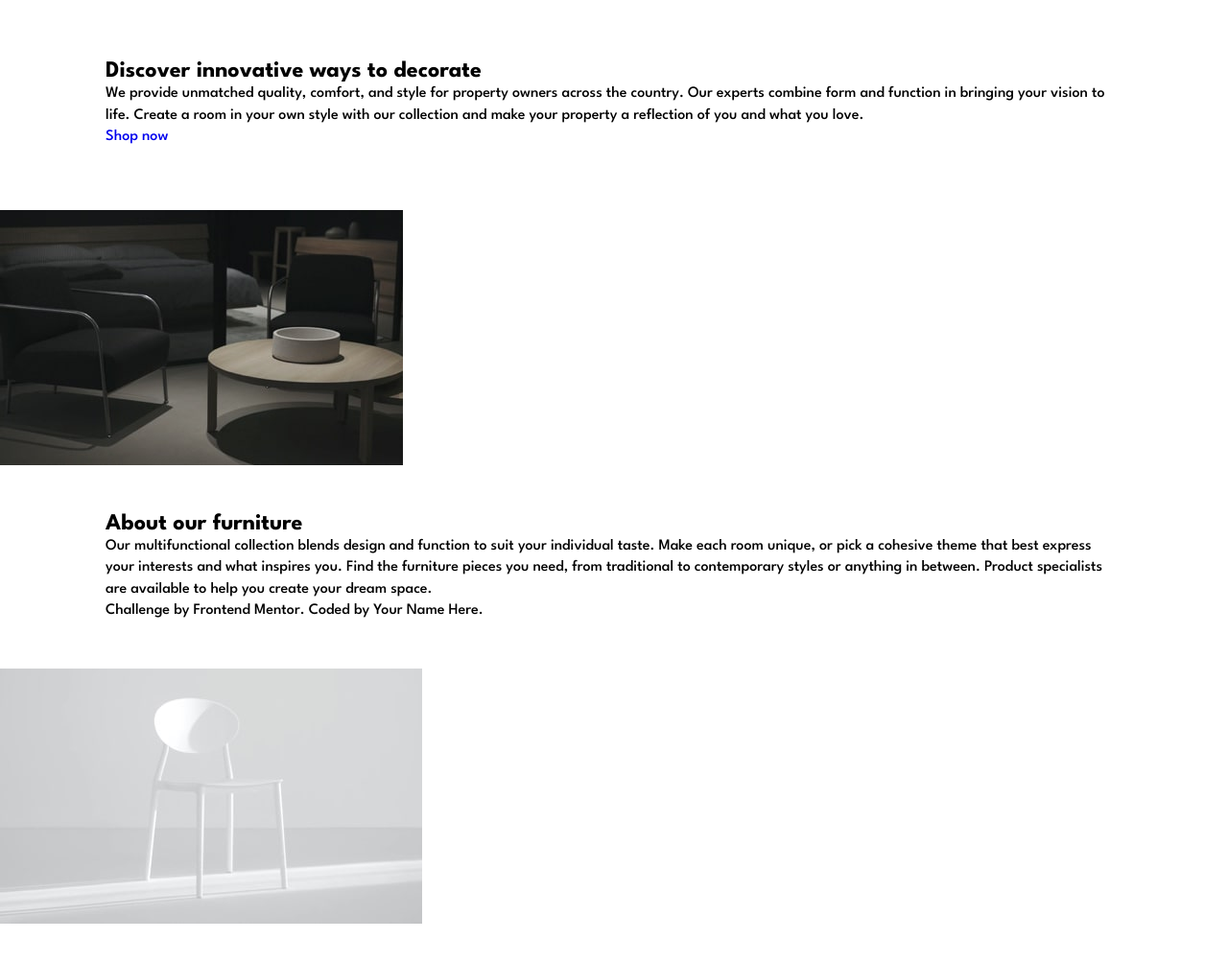
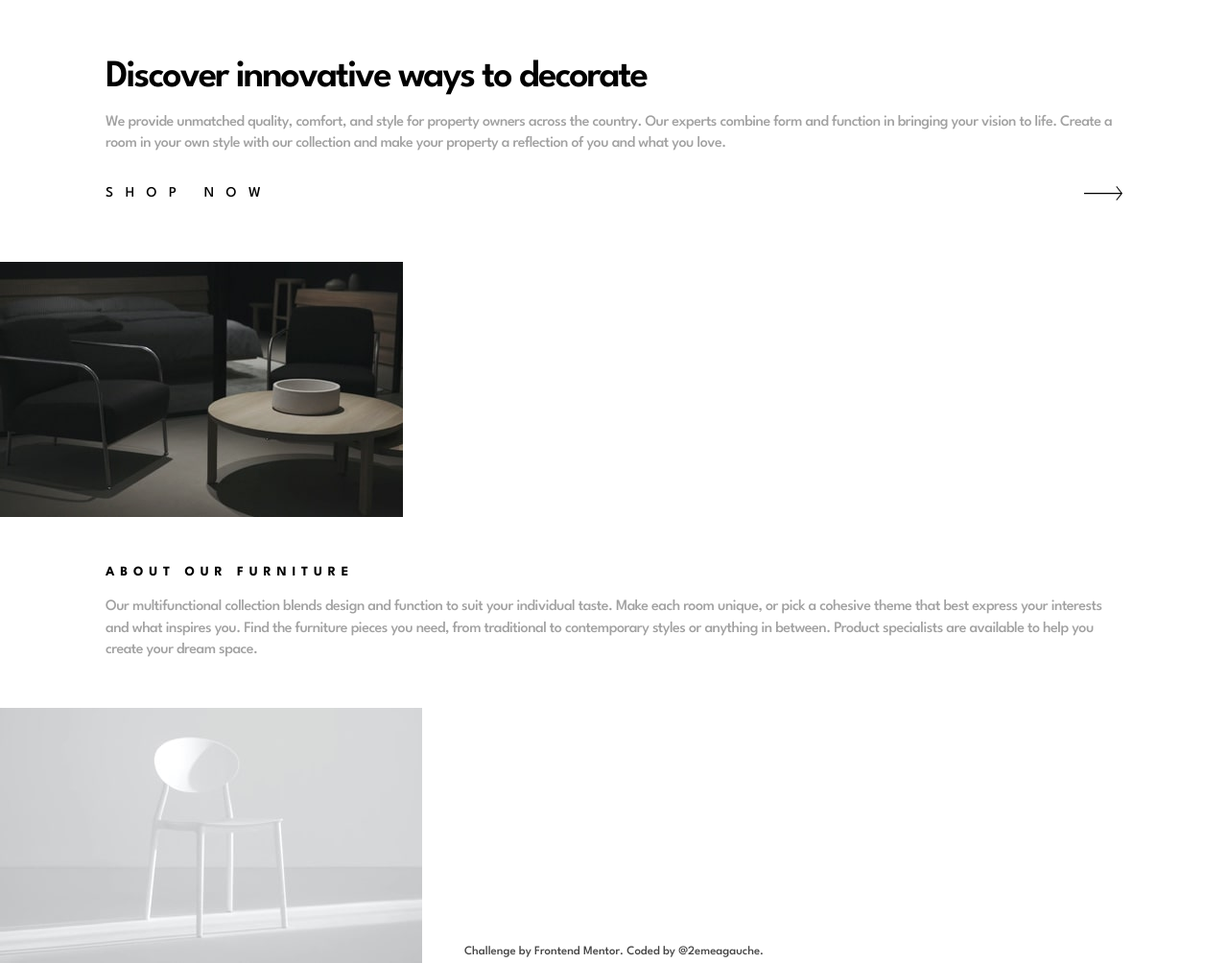
Before and after one commit to 2emeagauche/frontend-mentor-room-homepage, a website: page index.html in a window 1280 px wide. Shown: the part 363-1367 px from the top of the page at 96% size. Before the commit the page ends 1326 px from the top, so only its background shows below. Drawn offline with Linux system fonts and the light colour scheme.

Commit message:
styling text and footer

```diff
--- /dev/null
+++ b/assets/styles/sass/helpers/_typography.scss
@@ -0,0 +1,27 @@
+@use '../helpers/variables' as v;
+
+.text-preset-2{
+  font-size: 2.5rem;
+  font-weight: 600;
+  line-height: 100%;
+  letter-spacing: -0.125rem;
+}
+.text-preset-3-medium{
+  font-size: 1rem;
+  font-weight: 500;
+  line-height: 140%;
+  letter-spacing: -0.03125rem;
+}
+.text-preset-3-bold{
+  font-size: 0.875rem;
+  font-weight: 700;
+  line-height: 140%;
+  letter-spacing: 0.364375rem;
+}
+.text-preset-4{
+  font-size: 0.9375rem;
+  font-weight: 500;
+  line-height: 100%;
+  letter-spacing: 0.78125rem;
+  text-transform: uppercase;
+}
--- a/assets/styles/sass/helpers/_variables.scss
+++ b/assets/styles/sass/helpers/_variables.scss
@@ -1,15 +1,20 @@
 // colors
-$primary-light: hsl(0, 0%, 100%);
-$primary-dark: hsl(0, 0%, 0%);
-$primary-grey: hsl(0, 0%, 50%);
+$grey-50: hsl(0, 0%, 98%);
+$grey-100: hsl(0, 0%, 94%);
+$grey-200: hsl(0, 0%, 85%);
+$grey-500: hsl(0, 0%, 63%);
+$grey-800: hsl(0, 0%, 27%);
+
 // breakpoints
 $breakpoints: (
   'mobile': 24rem,
   'desktop': 90rem
 );
+
 // slides
 $slides-nb: 3;
 // height of the slide visual
 $visual-height-mobile: 22.5rem;
+
 // side protection
 $mobile-gutter: 8.6%;
--- a/assets/styles/sass/layout/_footer.scss
+++ b/assets/styles/sass/layout/_footer.scss
@@ -1,6 +1,26 @@
 @use '../helpers/variables' as v;
 @use '../helpers/mixins' as mx;
 
+.home-footer{
+  position: relative;
+}
 .footer-text-content{
   padding: 3rem v.$mobile-gutter;
 }
+.footer-heading{
+  text-transform: uppercase;
+  margin-bottom: 1rem;
+}
+.footer-paragraph{
+  color: v.$grey-500;
+}
+.attribution{
+  position: absolute;
+  bottom: 0;
+  left: 0;
+  right: 0;
+  font-weight: 500;
+  font-size: 0.8rem;
+  text-align: center;
+  color: v.$grey-800;
+}
--- a/assets/styles/sass/main.scss
+++ b/assets/styles/sass/main.scss
@@ -5,6 +5,7 @@
 @use 'helpers/_variables.scss' as v;
 @use 'helpers/_mixins.scss' as mx;
 @use 'helpers/_sr-only.scss';
+@use 'helpers/_typography.scss';
 // Components
 @use 'components/_buttons.scss';
 // Layout
--- a/assets/styles/sass/pages/_home.scss
+++ b/assets/styles/sass/pages/_home.scss
@@ -31,6 +31,18 @@
       padding: 4rem v.$mobile-gutter;
       align-content: baseline;
     }
+    &-heading{
+      margin-bottom: 1rem;
+    }
+    &-paragraph{
+      margin-bottom: 2rem;
+      color: v.$grey-500;
+    }
+    &-link{
+      display: flex;
+      justify-content: space-between;
+      color: black;
+    }
   }
 }
 .carousel-command{
--- a/index.html
+++ b/index.html
@@ -60,10 +60,10 @@
               alt="two chairs and a table" />
           </picture>
           <div class="carousel-slide-message">
-            <h2 class="carousel-slide-heading">Discover innovative ways to
+            <h2 class="carousel-slide-heading text-preset-2">Discover innovative ways to
               decorate</h2>
 
-            <p class="base-text">We provide unmatched quality, comfort, and
+            <p class="carousel-slide-paragraph text-preset-3-medium">We provide unmatched quality, comfort, and
               style for property
               owners
               across the country.
@@ -76,7 +76,7 @@
               of you
               and what you love.</p>
 
-            <a class="carousel-slide-link" href="/">Shop now</a>
+            <a class="carousel-slide-link text-preset-4" href="/"><span>Shop now</span><img src="assets/images/icon-arrow.svg" alt="/"></a>
           </div>
         </section>
         <section class="carousel-slide">
@@ -86,10 +86,10 @@
               alt="three chairs" />
           </picture>
           <div class="carousel-slide-message">
-            <h2 class="carousel-slide-heading">We are available all across the
+            <h2 class="carousel-slide-heading text-preset-2">We are available all across the
               globe</h2>
 
-            <p class="base-text">With stores all over the world, it's easy
+            <p class="carousel-slide-paragraph text-preset-3-medium">With stores all over the world, it's easy
               for
               you to find
               furniture for
@@ -101,7 +101,7 @@
               store locator. Any questions? Don't hesitate to contact us
               today.</p>
 
-            <a class="carousel-slide-link" href="/">Shop now</a>
+            <a class="carousel-slide-link text-preset-4" href="/"><span>Shop now</span><img src="assets/images/icon-arrow.svg" alt="/"></a>
           </div>
         </section>
         <section class="carousel-slide">
@@ -111,10 +111,10 @@
               alt="one chair" />
           </picture>
           <div class="carousel-slide-message">
-            <h2 class="carousel-slide-heading">Manufactured with the best
+            <h2 class="carousel-slide-heading text-preset-2">Manufactured with the best
               materials</h2>
 
-            <p class="base-text">Our modern furniture store provide a high
+            <p class="carousel-slide-paragraph text-preset-3-medium">Our modern furniture store provide a high
               level of quality. Our
               company
               has invested in advanced technology
@@ -127,7 +127,7 @@
               their
               home and office.</p>
 
-            <a class="carousel-slide-link" href="/">Shop now</a>
+            <a class="carousel-slide-link text-preset-4" href="/"><span>Shop now</span><img src="assets/images/icon-arrow.svg" alt="/"></a>
           </div>
         </section>
       </main>
@@ -146,9 +146,9 @@
       <img class="footer-visual" src="assets/images/image-about-dark.jpg"
         alt="salon furnitures in a dim light" />
       <div class="footer-text-content">
-        <h2 class="footer-heading">About our furniture</h2>
+        <h2 class="footer-heading text-preset-3-bold">About our furniture</h2>
 
-        <p class="base-text">Our multifunctional collection blends design and
+        <p class="footer-paragraph  text-preset-3-medium">Our multifunctional collection blends design and
           function to suit your
           individual taste.
           Make each room unique, or pick a cohesive theme that best express
@@ -164,7 +164,7 @@
         <div class="attribution">
           Challenge by <a href="https://www.frontendmentor.io?ref=challenge"
             target="_blank">Frontend Mentor</a>.
-          Coded by <a href="#">Your Name Here</a>.
+          Coded by <a href="https://www.frontendmentor.io/profile/2emeagauche">@2emeagauche</a>.
         </div>
       </div>
       <img class="footer-visual" src="assets/images/image-about-light.jpg"
```
Also changed, not shown: assets/styles/styles.css, 1 other file.
